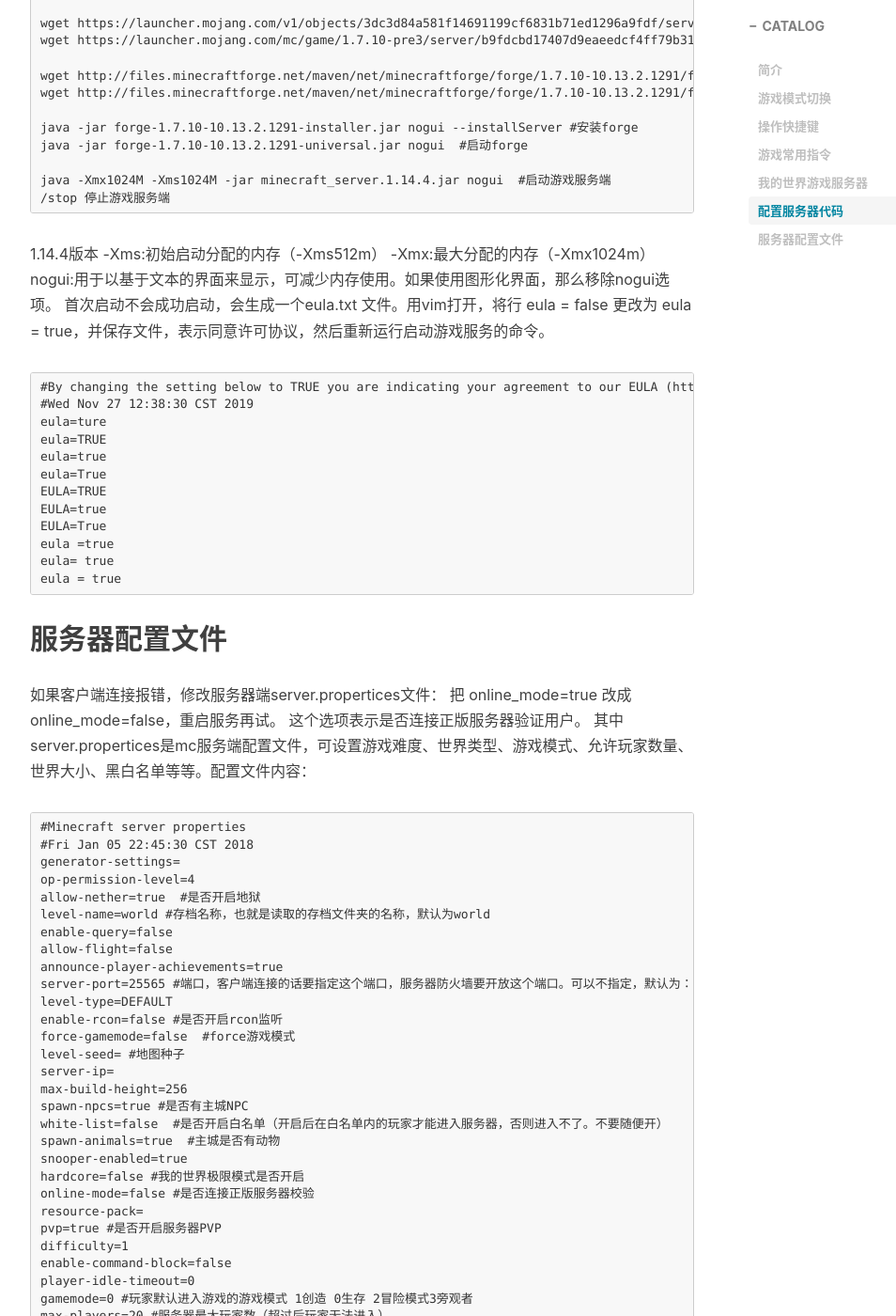
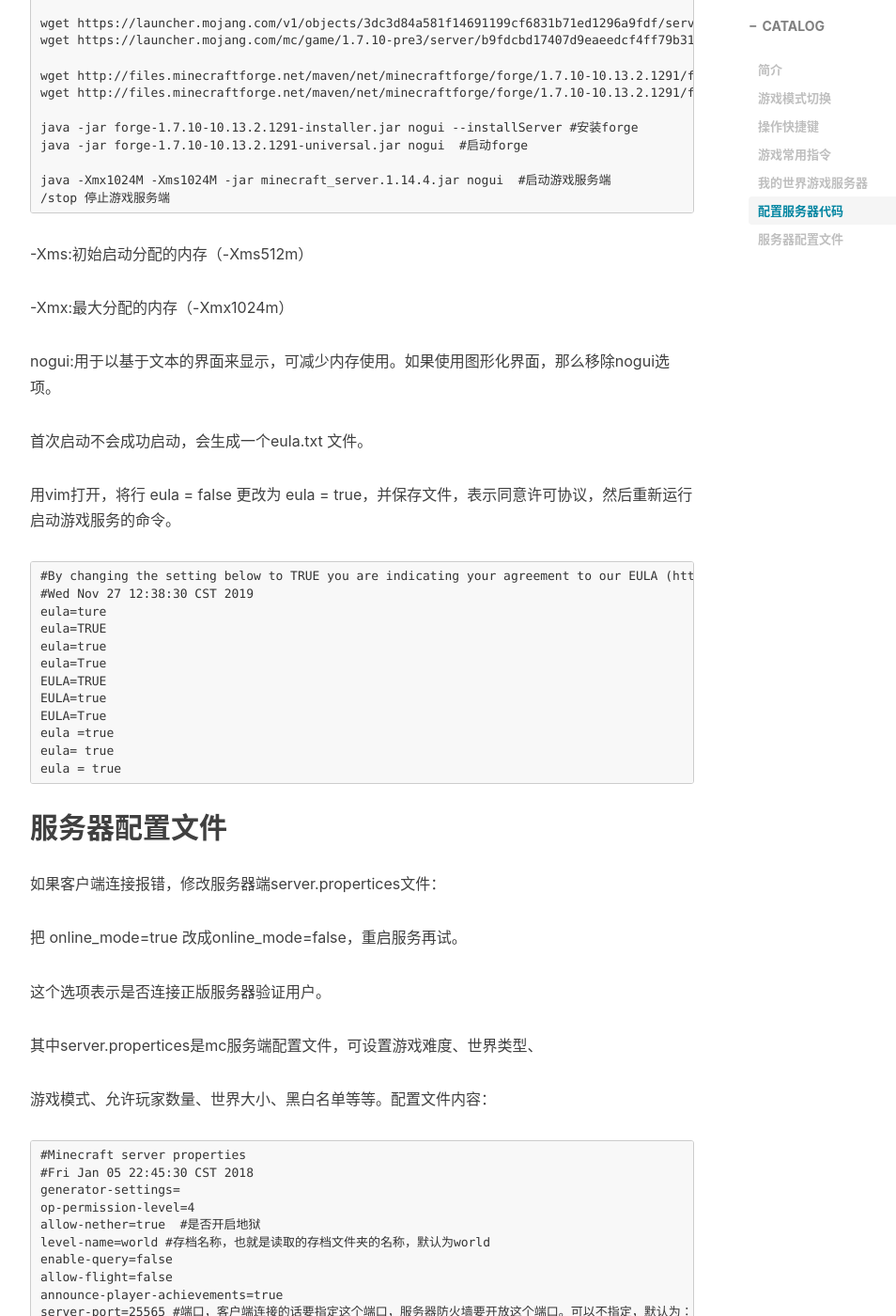
Before and after one commit to tcq233/tcq233.github.io, a Jekyll site: the page built from _posts/2020-05-05-minecraft.md, in a window 1280 px wide and 1400 px high, scrolled down 2233 px. Shown: the whole window at 94% size, without its empty margins (233-1187 px from the left). Built offline with Jekyll 4.4.1, drawn with Linux system fonts in a browser that asks for light colours; nearby versions of some CDN libraries; comment, search, counter and statistics services are not loaded.

Commit message:
Update 2020-05-05-minecraft.md

`````diff
--- a/_posts/2020-05-05-minecraft.md
+++ b/_posts/2020-05-05-minecraft.md
@@ -104,11 +104,15 @@
 java -Xmx1024M -Xms1024M -jar minecraft_server.1.14.4.jar nogui  #启动游戏服务端
 /stop 停止游戏服务端
 ```
-1.14.4版本
 -Xms:初始启动分配的内存（-Xms512m）
+
 -Xmx:最大分配的内存（-Xmx1024m）
+
 nogui:用于以基于文本的界面来显示，可减少内存使用。如果使用图形化界面，那么移除nogui选项。
-首次启动不会成功启动，会生成一个eula.txt 文件。用vim打开，将行 eula = false 更改为 eula = true，并保存文件，表示同意许可协议，然后重新运行启动游戏服务的命令。
+
+首次启动不会成功启动，会生成一个eula.txt 文件。
+
+用vim打开，将行 eula = false 更改为 eula = true，并保存文件，表示同意许可协议，然后重新运行启动游戏服务的命令。
 
 ````
 #By changing the setting below to TRUE you are indicating your agreement to our EULA (https://account.mojang.com/documents/minecraft_eula).
@@ -126,10 +130,16 @@
 ```
 
 ## 服务器配置文件
+
 如果客户端连接报错，修改服务器端server.propertices文件：
+
 把 online_mode=true 改成online_mode=false，重启服务再试。
+
 这个选项表示是否连接正版服务器验证用户。
-其中server.propertices是mc服务端配置文件，可设置游戏难度、世界类型、游戏模式、允许玩家数量、世界大小、黑白名单等等。配置文件内容：
+
+其中server.propertices是mc服务端配置文件，可设置游戏难度、世界类型、
+
+游戏模式、允许玩家数量、世界大小、黑白名单等等。配置文件内容：
 
 ```
 #Minecraft server properties
`````
